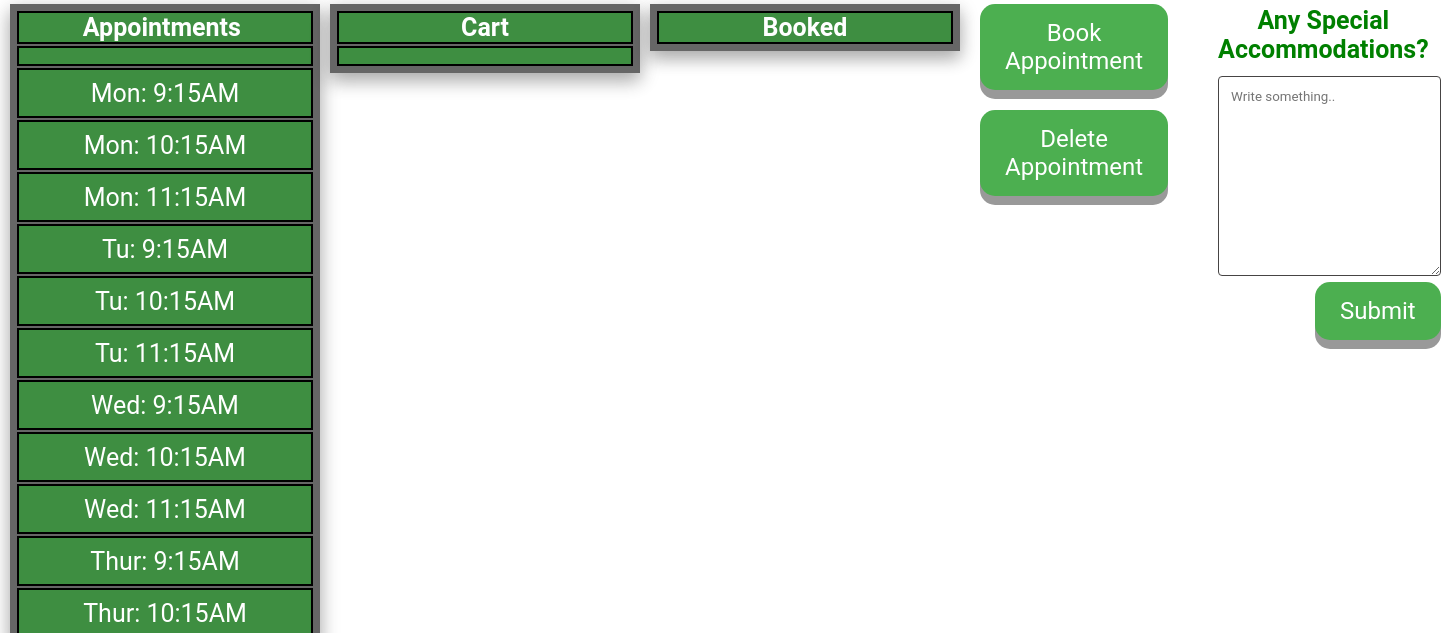
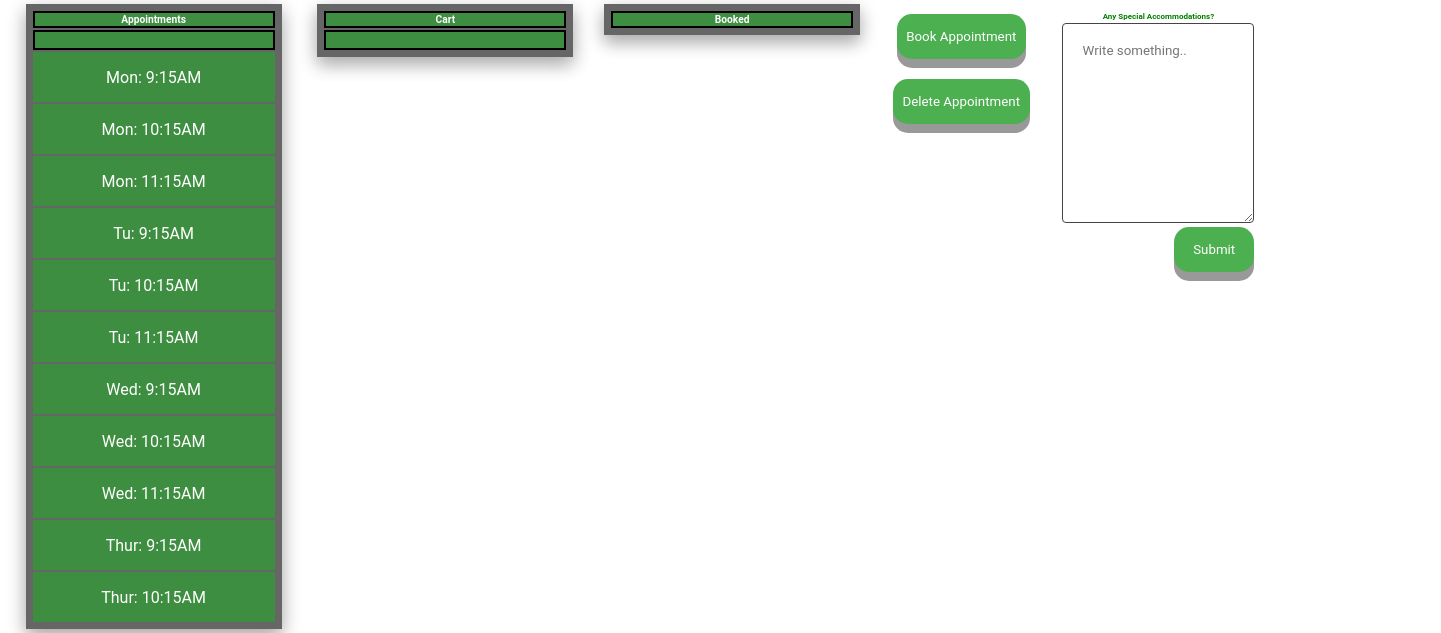
Before and after one commit to itsssslisha/Walk-a-Paw, a plain HTML site: page appt.html in a window 1280 px wide. Shown: the part 86-719 px from the top of the page, 1441 px wide, since content can reach past the window. Drawn offline with Linux system fonts and the light colour scheme.

Commit message:
Fixed sizing

```diff
--- a/CSS/appt.css
+++ b/CSS/appt.css
@@ -1,26 +1,28 @@
-body {
-    font-size: 25px;
-}
-
 .notes {
-    margin-left: 50px;
+    width: 15%;
+    margin-right: 2%;
 }
 
 td,
 th {
-    border: 2px solid black;
+
     cursor: all-scroll;
     background-color: #3e8e41;
     color: white;
 }
 
+th {
+    border: 2px solid black;
+    font-size: .8vw;
+}
+
 td {
     background-color: #3e8e41;
-
 }
 
 table {
-    margin: 0 auto;
+    margin: 0;
+    width: 100%;
 }
 
 tr.border,
@@ -29,68 +31,42 @@ td.border {
     height: 20px;
 }
 
-.appt-container {
+.main-container {
+    margin: 10px 0;
+    display: flex;
+    justify-content: space-between;
+    text-align: center;
+    /* width: 100%; */
+    /* border: 1px solid black */
+}
+
+.container {
+    width: 20%;
+    margin-left: 2%;
+}
+
+.appt-container, .cart-container, .book-container{
     flex: 1;
+    width: 100%;
     border: 5px solid #666;
-    height: auto;
-    width: auto;
-    margin-top: 10px;
-    margin-left: 10px;
     background-color: #666;
     box-shadow: 0 8px 16px 0 rgba(0, 0, 0, 0.2), 0 6px 20px 0 rgba(0, 0, 0, 0.19);
 }
 
-.cart-container {
-    border: 5px solid #666;
-    width: auto;
-    margin-top: 10px;
-    margin-left: 10px;
-    background-color: #666;
-    box-shadow: 0 8px 16px 0 rgba(0, 0, 0, 0.2), 0 6px 20px 0 rgba(0, 0, 0, 0.19);
+#appt tr[draggable="true"], #cart tr[draggable="true"],  #book tr[draggable="true"]{
+    height: 50px;
+    width: 20%;
 }
 
-.book-container {
-    border: 5px solid #666;
-    width: auto;
-    margin-top: 10px;
-    margin-left: 10px;
-    background-color: #666;
-    box-shadow: 0 8px 16px 0 rgba(0, 0, 0, 0.2), 0 6px 20px 0 rgba(0, 0, 0, 0.19);
-}
 
-.main-container {
-    display: flex;
-    text-align: center;
-}
-
-#appt {
-    width: 300px;
-}
-
-#appt tr[draggable="true"] {
-    height: 50px;
-}
-
-#cart {
-    width: 300px;
-}
-
-#cart tr[draggable="true"] {
-    height: 50px;
-}
-
-#book {
-    width: 300px;
-}
-
-#book tr[draggable="true"] {
-    height: 50px;
+.button {
+    width: 15%;
+    margin: 10px 0;
 }
 
 .c-button {
-    display: inline-block;
-    padding: 15px 25px;
-    font-size: 24px;
+    /* display: inline-block; */
+    padding: 15px 5%;
     cursor: pointer;
     text-align: center;
     text-decoration: none;
@@ -100,7 +76,7 @@ td.border {
     border: none;
     border-radius: 15px;
     box-shadow: 0 9px #999;
-
+    margin-bottom: 20px;
 }
 
 .c-button:hover {
@@ -113,21 +89,11 @@ td.border {
     transform: translateY(4px);
 }
 
-.cart-button {
-    padding-bottom: 20px;
-}
-
-.button {
-    padding-top: 10px;
-    padding-left: 20px;
-}
-
-
 input[type=text],
 select,
 textarea {
     width: 100%;
-    padding: 12px;
+    /* padding: 12px; */
     border: 1px solid rgb(70, 68, 68);
     border-radius: 4px;
     resize: vertical;
@@ -137,24 +103,23 @@ input[type=email],
 select,
 textarea {
     width: 100%;
-    padding: 12px;
+    padding: 10%;
     border: 1px solid rgb(70, 68, 68);
     border-radius: 4px;
     resize: vertical;
 }
 
 label {
-    padding: 12px 12px 12px 0;
+    margin: 0;
     display: inline-block;
     color: green;
+    font-size: 1vh;
     font-weight: bold;
 }
 
 input[type=submit] {
-
-    display: inline-block;
-    padding: 15px 25px;
-    font-size: 24px;
+    padding: 15px 10%;
+    /* font-size: 24px; */
     cursor: pointer;
     text-align: center;
     text-decoration: none;
--- a/CSS/navbar.css
+++ b/CSS/navbar.css
@@ -10,7 +10,6 @@
 
 .nav_bar {
   position: sticky;
-  font-size: 20px;
   transition: all .3s ease-in-out;
   font-weight: bold;
   background-color: antiquewhite;
@@ -27,8 +26,6 @@
 }
 
 .nav_bar .nav_container {
-  width: 100%;
-  height: 80px;
   display: flex;
   justify-content: space-between;
   align-items: center;
@@ -43,7 +40,6 @@
 
 .nav_bar .nav_list {
   float: right;
-  width: 50%;
   padding-right: 50px;
   display: flex;
   flex-direction: row;
@@ -65,14 +61,9 @@
 
 .logo {
   float: left;
-  /* display : inline-block; */
   max-width: 75%;
   max-height: 80px;
   margin-left: 10%;
-  /* display: flex;
-  flex-direction: row;
-  flex-wrap: nowrap;
-  justify-content: space-evenly; */
 }
 
 .nav_bar .navbutton {
--- a/appt.html
+++ b/appt.html
@@ -2,7 +2,7 @@
 <html>
 
 <head>
-    <title>Walk-a-Paw</title>
+    <title>Make an Appointment</title>
     <meta charset="UTF-8">
     <meta name="viewport" content="width=device-width, initial-scale=1.0">
     <link href="https://cdnjs.cloudflare.com/ajax/libs/font-awesome/4.7.0/css/font-awesome.min.css" rel="stylesheet">
@@ -33,7 +33,7 @@
                 <table id="appt">
                     <thead>
                         <tr>
-                            <th>&nbsp;&nbsp;&nbsp;&nbsp;&nbsp;Appointments &nbsp;&nbsp;&nbsp;&nbsp;&nbsp;</th>
+                            <th>Appointments</th>
                         </tr>
                     </thead>
                     <tbody>
@@ -84,8 +84,7 @@
                 <table id="cart">
                     <thead>
                         <tr>
-                            <th> &nbsp;&nbsp;&nbsp;&nbsp;&nbsp;&nbsp;&nbsp;&nbsp;&nbsp;Cart&nbsp;&nbsp;&nbsp;&nbsp;&nbsp;&nbsp;&nbsp;&nbsp;&nbsp;
-                            </th>
+                            <th>Cart</th>
                         </tr>
                     </thead>
                     <tbody>
@@ -122,7 +121,6 @@
 
         <div class="notes">
             <form>
-
                 <div class="row">
                     <div class="name">
                         <label for="feed_back">Any Special Accommodations?</label>
```
